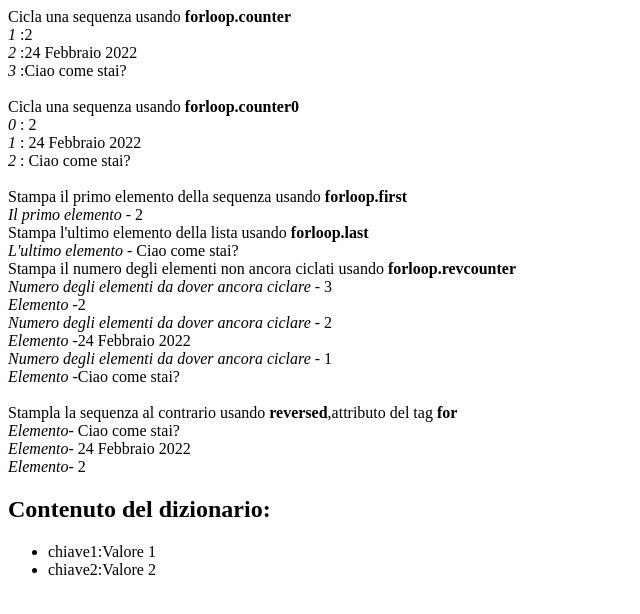
After one commit to zeld1n/primo_progetto, a Django app: page /es_for in a window 1280 px wide. The commit adds this page. Shown: the top 614 px of the page, without its empty margins (0-640 px from the left). Run offline with Django 5.2, Linux system fonts and the light colour scheme.

Commit message:
Passo 12

```diff
--- a/prima_app/templates/prima_app/index.html
+++ b/prima_app/templates/prima_app/index.html
@@ -6,15 +6,14 @@
     <title>Index</title>
 </head>
 <body>
-    <ol>                       "/admin"
+    <ol>
         <li><a href="{% url 'prima_app:index_root'%}">Index root</a></li>
         <li><a href="{% url 'prima_app:homepage'%}">Home page benvenuto</a></li>
         <li><a href="{% url 'prima_app:welcome'%}">Welcome</a></li>
         <li><a href="{% url 'prima_app:lista'%}">Lista</a></li>
         <li><a href="{% url 'prima_app:chi_siamo'%}">Chi siamo</a></li>
         <li><a href="{% url 'prima_app:variabili'%}">Variabili</a></li>
-        <li><a href="{% url 'seconda_app:es_if'%}">If-else</a></li>
-        <li><a href="{% url 'seconda_app:if_else_elif'%}">If-else-elif</a></li>
+
 
 
 
--- a/prima_app/urls.py
+++ b/prima_app/urls.py
@@ -7,7 +7,6 @@ from seconda_app.views import es_if,if_else_elif
 
 app_name="prima_app"
 urlpatterns=[
-    path("",index_root,name='index_root'),
     path('index',index,name='index'),
     path('homepage',homepage,name='homepage'),
     path('welcome',welcome,name='welcome'),
--- a/primo_progetto/templates/primo_progetto/index_root.html
+++ b/primo_progetto/templates/primo_progetto/index_root.html
@@ -7,6 +7,8 @@
 </head>
 <body>
     <h1><a href="/admin">Pannello admin</a></h1>
-    <h1><a href="{% url 'prima_app:index'%}"> Index </a></h1>
+    <h1><a href="{% url 'prima_app:index'%}"> Index prima app</a></h1>
+    <h1><a href="{% url 'seconda_app:index_seconda_app'%}"> Index seconda app </a></h1>
+
 </body>
 </html>
--- a/primo_progetto/urls.py
+++ b/primo_progetto/urls.py
@@ -16,10 +16,12 @@ Including another URLconf
 """
 from django.contrib import admin
 from django.urls import path,include
+from primo_progetto.views import index_root
 
 app_name="primo_progetto"
 urlpatterns = [
     path('admin/', admin.site.urls),
+    path("",index_root,name='index_root'),
     path('',include("prima_app.urls",namespace="prima_app")),
     path('',include("seconda_app.urls",namespace="seconda_app")),
 ]
--- /dev/null
+++ b/seconda_app/templates/es_for.html
@@ -0,0 +1,58 @@
+<!DOCTYPE html>
+<html lang="en">
+<head>
+    <meta charset="UTF-8">
+    <meta name="viewport" content="width=device-width, initial-scale=1.0">
+    <title>Ciclo for</title>
+</head>
+<body>
+    Cicla una sequenza usando <b>forloop.counter</b>
+    <br/>
+    {% for x in list2 %}
+        <i>{{forloop.counter}}</i> :{{x}}<br>
+    {% endfor %}
+    <br/>
+    Cicla una sequenza usando <b>forloop.counter0</b>
+    <br/>
+    {% for x in list2 %}
+        <i>{{forloop.counter0}}</i> : {{x}} <br/>
+    {% endfor %}
+    <br/>
+    Stampa il primo elemento della sequenza usando <b> forloop.first</b>
+    <br/>
+    {% for x in list2 %}
+        {% if forloop.first %}
+            <i>Il primo elemento </i> - {{x}}
+        {% endif %}
+    {% endfor %}
+    <br/>
+    Stampa l'ultimo elemento della lista usando <b>forloop.last</b>
+    <br/>
+    {% for x in list2 %}
+        {% if forloop.last %}
+            <i>L'ultimo elemento </i> - {{x}}
+        {%endif%}
+    {%endfor%}
+    <br/>
+    Stampa il numero degli elementi non ancora ciclati usando <b>forloop.revcounter</b>
+    <br/>
+    {%for x in list2%}
+    <i>Numero degli elementi da dover ancora ciclare </i> - {{forloop.revcounter}} <br/>
+    <i>Elemento </i>-{{x}}<br/>
+    {%endfor%}
+    <br/>
+    Stampla la sequenza al contrario usando <b>reversed</b>,attributo del tag <b>for</b>
+    <br/>
+    {% for x in list2 reversed %}
+        <i>Elemento</i>- {{x}} <br/>
+    {%endfor%}
+
+    <h2>Contenuto del dizionario:</h2>
+    <ul>
+        {% for key,value in my_dict.items %}
+            <li>{{key}}:{{value}}</li>
+        {%endfor%}
+    </ul>
+
+</body>
+</html>
--- a/seconda_app/urls.py
+++ b/seconda_app/urls.py
@@ -1,9 +1,13 @@
 from django.urls import path
-from seconda_app.views import es_if,if_else_elif
+from seconda_app.views import es_if,if_else_elif,es_for,index_seconda_app
 
 app_name="seconda_app"
 
 urlpatterns = [
     path("es_if",es_if,name="es_if"),
-    path("if_else_elif",if_else_elif,name="if_else_elif")
+    path("if_else_elif",if_else_elif,name="if_else_elif"),
+    path("es_for",es_for,name="es_for"),
+    path("index_seconda_app",index_seconda_app,name="index_seconda_app")
+
+
 ]
--- a/seconda_app/views.py
+++ b/seconda_app/views.py
@@ -1,4 +1,5 @@
 from django.shortcuts import render
+import datetime
 def es_if(request):
     context={
         'var1':200,
@@ -15,3 +16,15 @@ def if_else_elif(request):
     }
     return render(request,"if_else_elif.html",context)
 # Create your views here.
+def es_for (request):
+    context ={
+        'list1':[1, datetime.date(2024,11,27),"Do not give up!"],
+        'list2':[2, datetime.date(2022,2,24),"Ciao come stai?"],
+        'my_dict':{'chiave1': 'Valore 1', 'chiave2': 'Valore 2'}
+
+    }
+    return render(request,"es_for.html",context)
+
+
+def index_seconda_app(request):
+    return render(request,"index_seconda_app.html")
```
Also changed, not shown: seconda_app/templates/index_seconda_app.html (added, +19 -0 lines).
